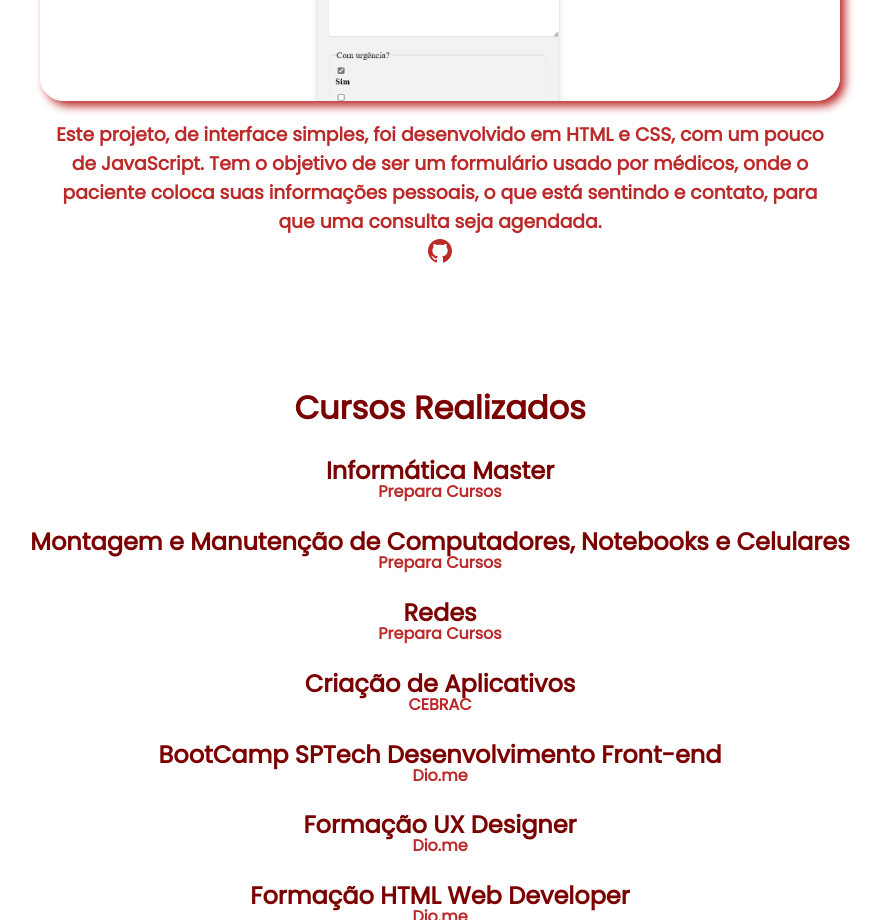
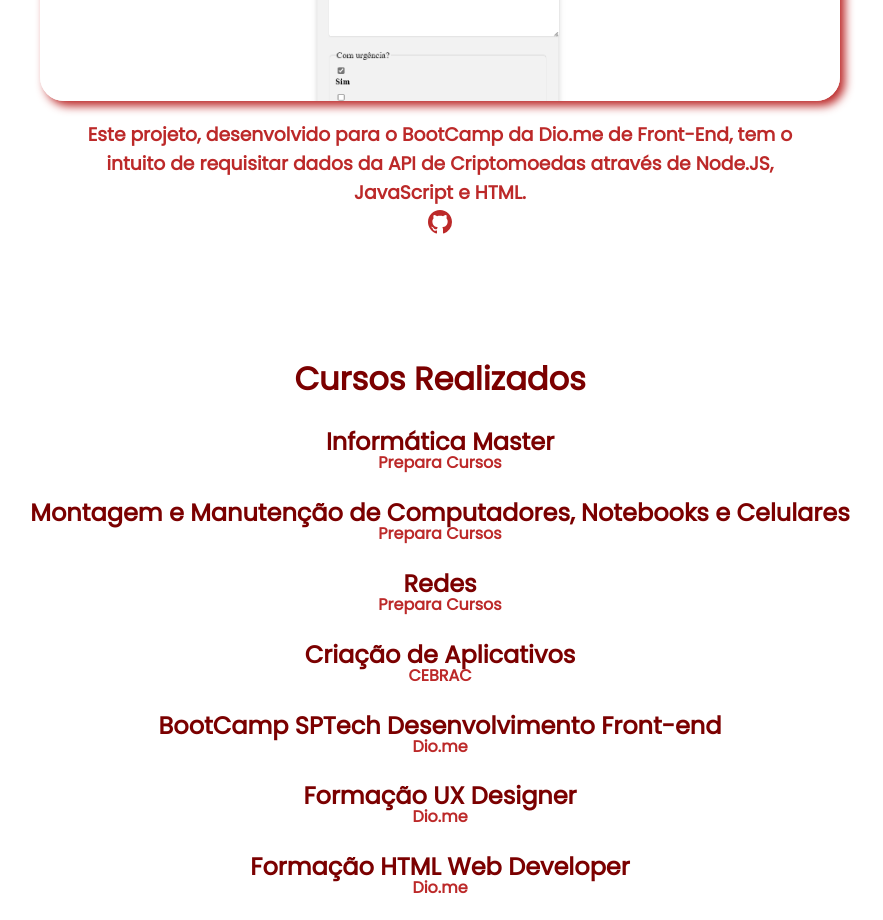
Before and after one commit to yagofontanez/CURRICULO-YAGO-FONTANEZ, a plain HTML site: page index.html in a window 1280 px wide. Shown: the part 3880-4800 px from the top of the page, without its empty margins (200-1083 px from the left). Drawn offline with Linux system fonts and the light colour scheme.

Commit message:
Update index.html

```diff
--- a/index.html
+++ b/index.html
@@ -102,9 +102,9 @@
             <div class="projeto-container">
                 <div class="conteudo">
                     <h2 class="nomeprojeto">Formulário de Consulta Médica</h2>
-                    <a href="https://neon-sorbet-8f19bf.netlify.app/"><img class="fotoprojeto" src="/images/bgds/ft4.png"></a>
-                    <h3 class="nomeprojeto">Este projeto, de interface simples, foi desenvolvido em HTML e CSS, com um pouco de JavaScript. Tem o objetivo de ser um formulário usado por médicos, onde o paciente coloca suas informações pessoais, o que está sentindo e contato, para que uma consulta seja agendada.</h3>
-                    <a class="gitehub" href="https://github.com/yagofontanez/FORMULARIO-CONSULTA">
+                    <a href="https://github.com/yagofontanez/REQUISICAO-API-CRIPTO"><img class="fotoprojeto" src="/images/bgds/ft4.png"></a>
+                    <h3 class="nomeprojeto">Este projeto, desenvolvido para o BootCamp da Dio.me de Front-End, tem o intuito de requisitar dados da API de Criptomoedas através de Node.JS, JavaScript e HTML.</h3>
+                    <a class="gitehub" href="https://github.com/yagofontanez/REQUISICAO-API-CRIPTO">
                         <svg id="final"class="gitehub" xmlns="http://www.w3.org/2000/svg" width="24" height="24" fill="currentColor" class="git" viewBox="0 0 16 16">
                             <path d="M8 0C3.58 0 0 3.58 0 8c0 3.54 2.29 6.53 5.47 7.59.4.07.55-.17.55-.38 0-.19-.01-.82-.01-1.49-2.01.37-2.53-.49-2.69-.94-.09-.23-.48-.94-.82-1.13-.28-.15-.68-.52-.01-.53.63-.01 1.08.58 1.23.82.72 1.21 1.87.87 2.33.66.07-.52.28-.87.51-1.07-1.78-.2-3.64-.89-3.64-3.95 0-.87.31-1.59.82-2.15-.08-.2-.36-1.02.08-2.12 0 0 .67-.21 2.2.82.64-.18 1.32-.27 2-.27.68 0 1.36.09 2 .27 1.53-1.04 2.2-.82 2.2-.82.44 1.1.16 1.92.08 2.12.51.56.82 1.27.82 2.15 0 3.07-1.87 3.75-3.65 3.95.29.25.54.73.54 1.48 0 1.07-.01 1.93-.01 2.2 0 .21.15.46.55.38A8.012 8.012 0 0 0 16 8c0-4.42-3.58-8-8-8"/>
                         </svg>
```
